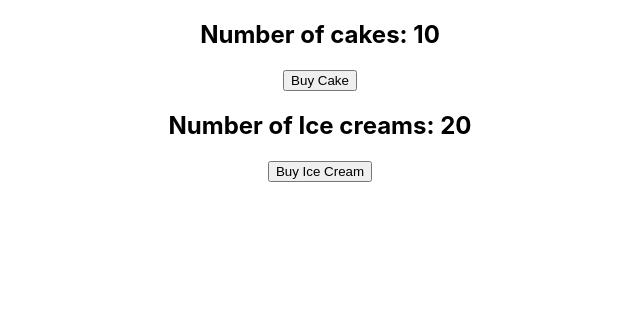
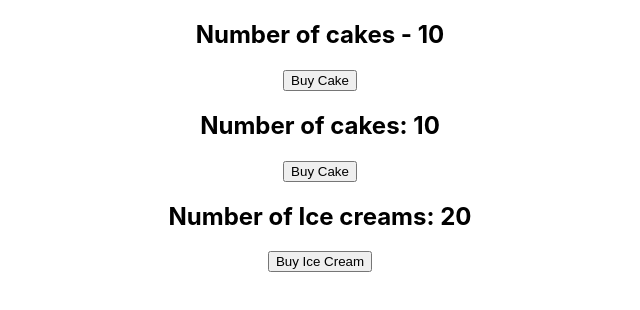
Before and after one commit to nzkks/basic-react-redux, a React (Create React App) app: page / in a window 1280 px wide. Shown: the top 310 px of the page, without its empty margins (320-960 px from the left). Built offline with nearby package versions, Linux system fonts and the light colour scheme.

Commit message:
Show the Cake container component which uses the connect and mapStateToProps and mapDispatchToProps

```diff
--- a/src/App.js
+++ b/src/App.js
@@ -2,6 +2,7 @@ import React from 'react';
 import { Provider } from 'react-redux';
 import './App.css';
 import store from './redux/store';
+import CakeContainer from './components/CakeContainer';
 import HooksCakeContainer from './components/HooksCakeContainer';
 import HooksIceCreamContainer from './components/HooksIceCreamContainer';
 
@@ -9,6 +10,7 @@ function App() {
   return (
     <Provider store={store}>
       <div className="App">
+        <CakeContainer />
         <HooksCakeContainer />
         <HooksIceCreamContainer />
       </div>
--- a/src/components/CakeContainer.jsx
+++ b/src/components/CakeContainer.jsx
@@ -13,7 +13,7 @@ const CakeContainer = props => {
 
 const mapStateToProps = state => {
   return {
-    numOfCakes: state.numOfCakes
+    numOfCakes: state.cake.numOfCakes
   };
 };
 
```
